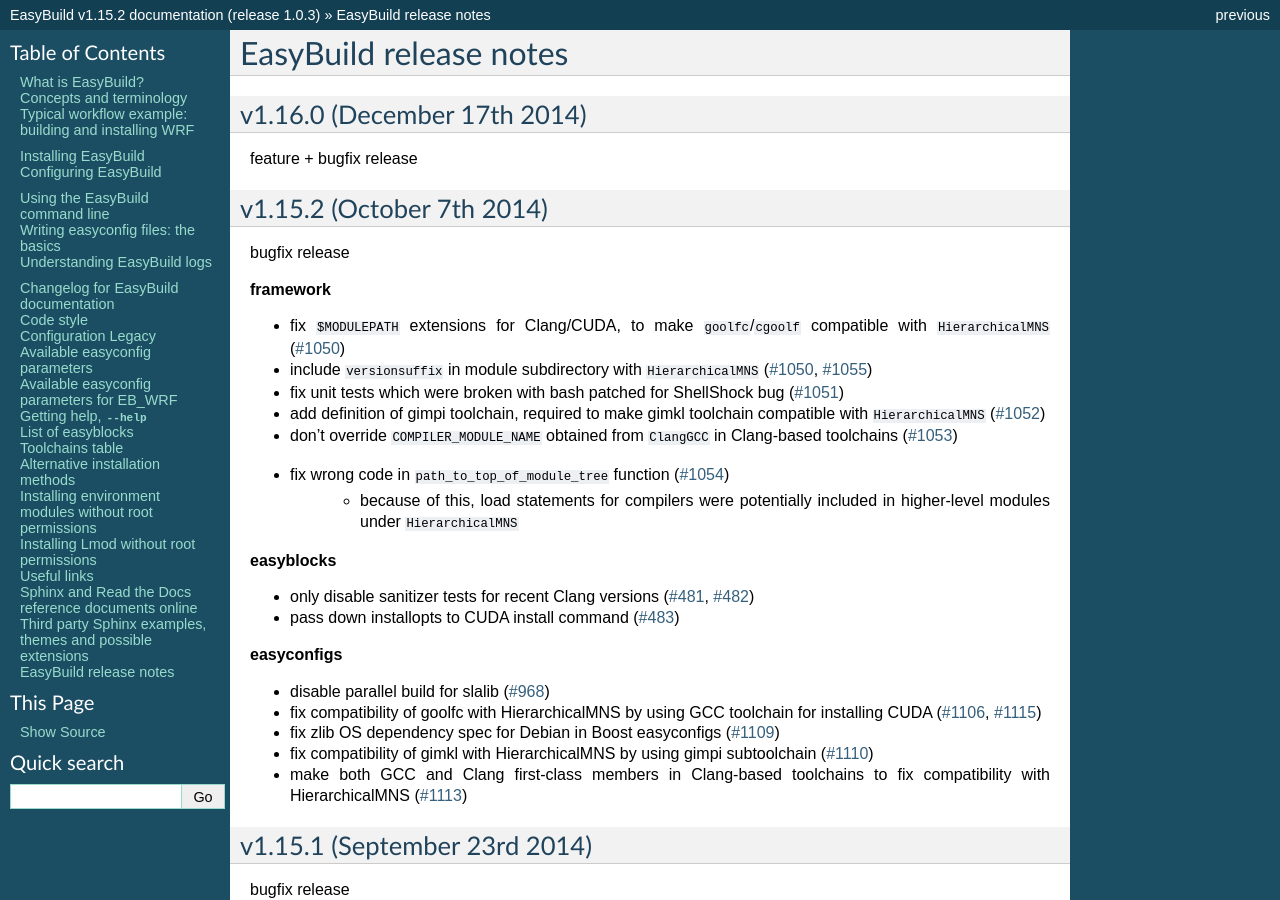
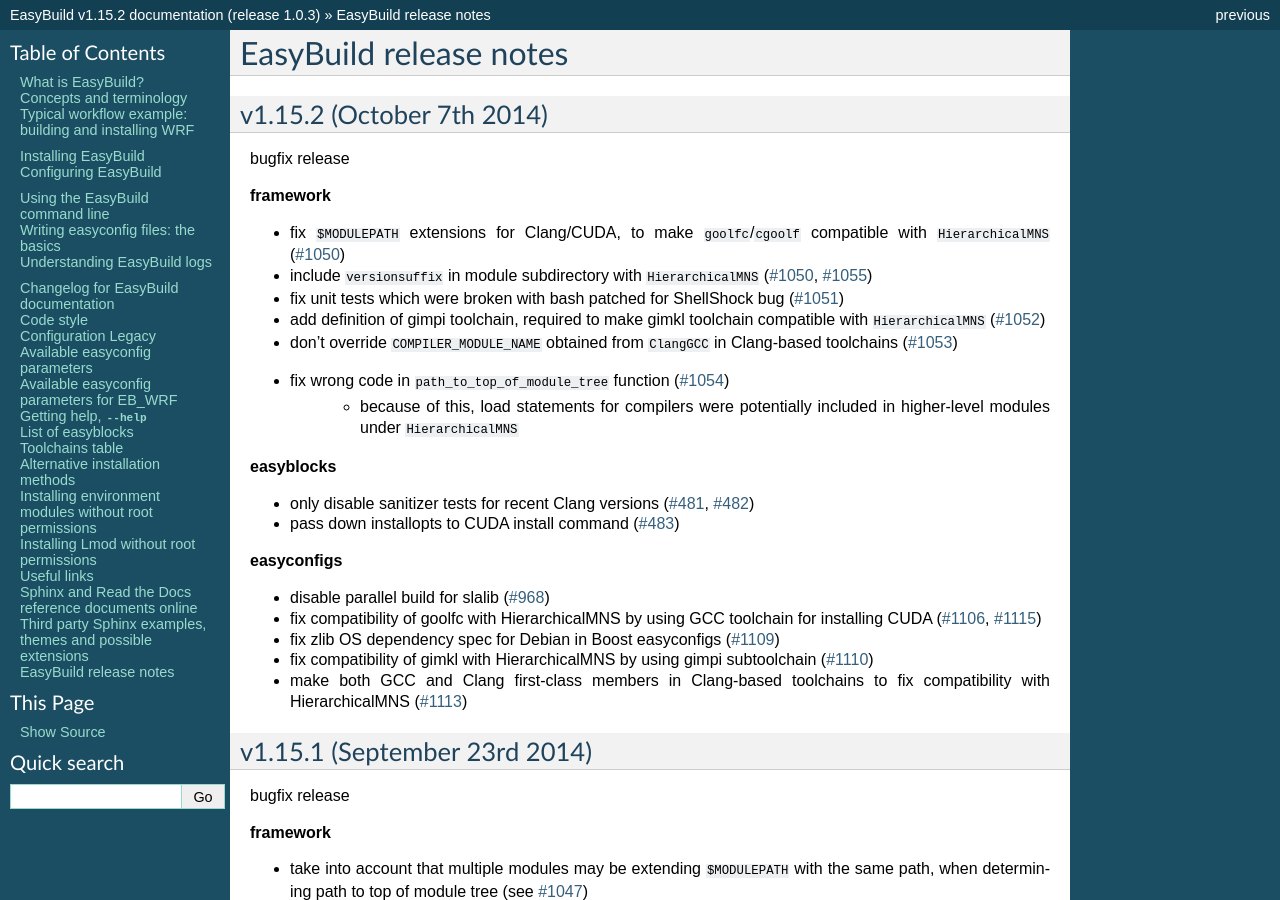
Before and after one commit to easybuilders/easybuild, a Sphinx documentation site: the page built from docs/Release_notes.rst, in a window 1280 px wide and 900 px high. Built offline with Sphinx 7.4.7, drawn with Linux system fonts in a browser that asks for light colours.

Commit message:
drop empty v1.16.0 section in release notes

```diff
--- a/docs/Release_notes.rst
+++ b/docs/Release_notes.rst
@@ -2,11 +2,6 @@
 
 EasyBuild release notes
 =======================
-
-v1.16.0 (December 17th 2014)
-----------------------------
-
-feature + bugfix release
 
 v1.15.2 (October 7th 2014)
 --------------------------
```
